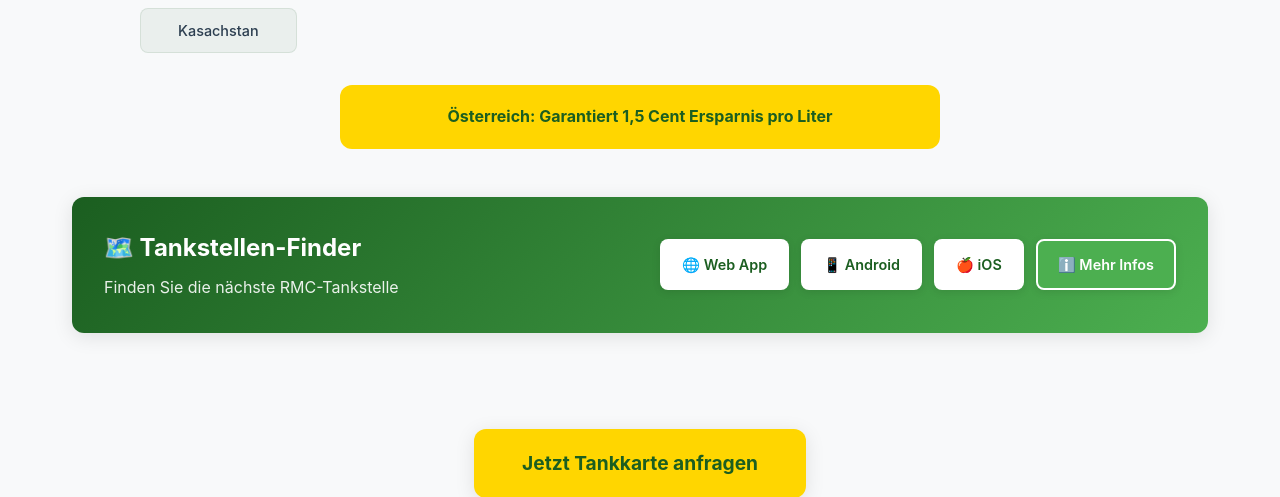
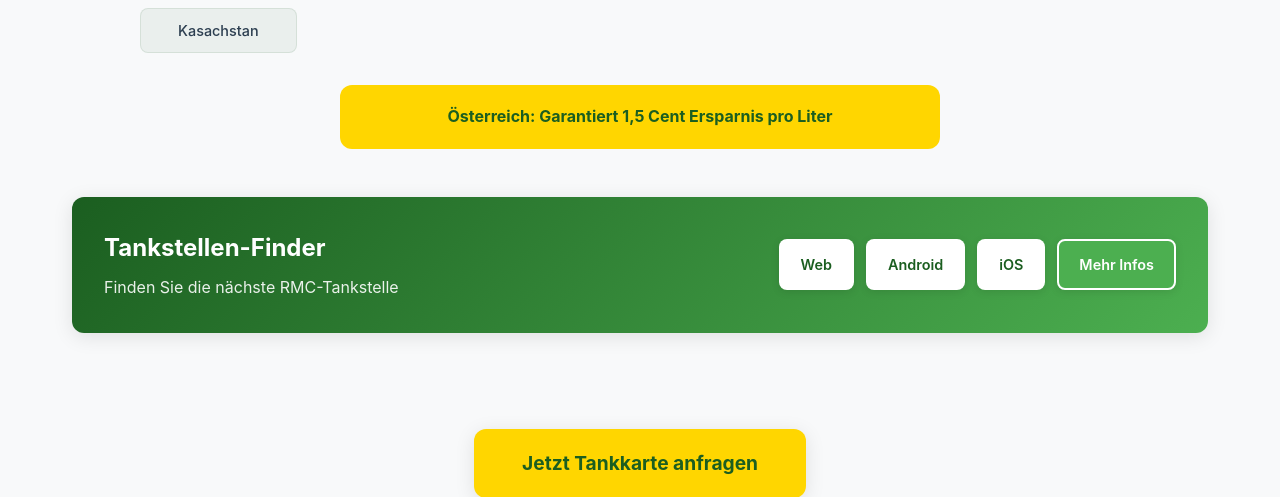
Before and after one commit to einfachstarten/tankkarte, a PHP site: page /index.template.html in a window 1280 px wide. Shown: the part 3961-4458 px from the top of the page. Run offline with PHP 8.4, Linux system fonts and the light colour scheme.

Commit message:
Add RMC Station Finder bar with icons

```diff
--- a/css/styles.css
+++ b/css/styles.css
@@ -1305,8 +1305,31 @@
             box-shadow: 0 4px 12px rgba(0,0,0,0.15);
         }
 
-        .finder-btn span {
+        .finder-btn i {
             font-size: 1rem;
+            width: 16px;
+            text-align: center;
+        }
+
+        /* Icon colors */
+        .finder-btn .fa-globe {
+            color: var(--primary-green);
+        }
+
+        .finder-btn .fa-android {
+            color: #3DDC84;
+        }
+
+        .finder-btn .fa-apple {
+            color: #000000;
+        }
+
+        .finder-btn .fa-info-circle {
+            color: var(--white);
+        }
+
+        .finder-btn .fa-map-marker-alt {
+            color: var(--primary-yellow);
         }
 
         /* Special styling for info button */
--- a/data/translations.json
+++ b/data/translations.json
@@ -306,12 +306,12 @@
         }
       },
       "station_finder": {
-        "title": "🗺️ Tankstellen-Finder",
+        "title": "Tankstellen-Finder",
         "description": "Finden Sie die nächste RMC-Tankstelle",
-        "web_app": "🌐 Web App",
-        "android": "📱 Android",
-        "ios": "🍎 iOS",
-        "more_info": "ℹ️ Mehr Infos"
+        "web": "Web",
+        "android": "Android",
+        "ios": "iOS",
+        "more_info": "Mehr Infos"
       },
       "footer": {
         "company": "filo.cards",
@@ -633,12 +633,12 @@
         }
       },
       "station_finder": {
-        "title": "🗺️ Station Finder",
+        "title": "Station Finder",
         "description": "Find the nearest RMC station",
-        "web_app": "🌐 Web App",
-        "android": "📱 Android",
-        "ios": "🍎 iOS",
-        "more_info": "ℹ️ More Info"
+        "web": "Web",
+        "android": "Android",
+        "ios": "iOS",
+        "more_info": "More Info"
       },
       "footer": {
         "company": "filo.cards",
@@ -960,12 +960,12 @@
         }
       },
       "station_finder": {
-        "title": "🗺️ İstasyon Bulucu",
+        "title": "İstasyon Bulucu",
         "description": "En yakın RMC istasyonunu bulun",
-        "web_app": "🌐 Web App",
-        "android": "📱 Android",
-        "ios": "🍎 iOS",
-        "more_info": "ℹ️ Daha Fazla Bilgi"
+        "web": "Web",
+        "android": "Android",
+        "ios": "iOS",
+        "more_info": "Daha Fazla Bilgi"
       },
       "footer": {
         "company": "filo.cards",
--- a/index.template.html
+++ b/index.template.html
@@ -236,22 +236,22 @@
                     <div class="station-finder-bar">
                         <div class="station-finder-content">
                             <div class="station-finder-text">
-                                <h3 data-translate="station_finder.title">🗺️ Tankstellen-Finder</h3>
+                                <h3 data-translate="station_finder.title"><i class="fas fa-map-marker-alt"></i> Tankstellen-Finder</h3>
                                 <p data-translate="station_finder.description">Finden Sie die nächste RMC-Tankstelle</p>
                             </div>
 
                             <div class="station-finder-buttons">
-                                <a href="https://finder.rmc-service.com/rmc/map" target="_blank" class="finder-btn finder-btn-web" data-translate="station_finder.web_app">
-                                    <span>🌐</span> Web App
+                                <a href="https://finder.rmc-service.com/rmc/map" target="_blank" class="finder-btn finder-btn-web" data-translate="station_finder.web">
+                                    <i class="fas fa-globe"></i> Web
                                 </a>
                                 <a href="https://play.google.com/store/apps/details?id=at.rmc.app" target="_blank" class="finder-btn finder-btn-android" data-translate="station_finder.android">
-                                    <span>📱</span> Android
+                                    <i class="fab fa-android"></i> Android
                                 </a>
                                 <a href="https://apps.apple.com/at/app/rmc-finder/id6477531013" target="_blank" class="finder-btn finder-btn-ios" data-translate="station_finder.ios">
-                                    <span>🍎</span> iOS
+                                    <i class="fab fa-apple"></i> iOS
                                 </a>
                                 <a href="https://www.rmc-service.com/de/tankstellenfinder/tankstellennetz" target="_blank" class="finder-btn finder-btn-info" data-translate="station_finder.more_info">
-                                    <span>ℹ️</span> Mehr Infos
+                                    <i class="fas fa-info-circle"></i> Mehr Infos
                                 </a>
                             </div>
                         </div>
```
